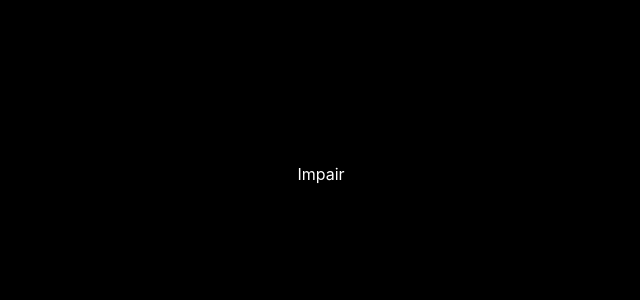
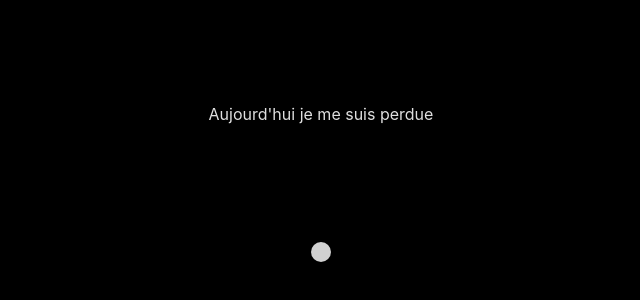
Before and after one commit to roman7501/test_location, a React (Create React App) app: page / in a window 1280 px wide. Shown: the part 226-526 px from the top of the page, without its empty margins (319-959 px from the left). Built offline with nearby package versions, Linux system fonts and the light colour scheme.

Commit message:
transitions added

```diff
--- a/package.json
+++ b/package.json
@@ -6,6 +6,7 @@
     "@testing-library/jest-dom": "^4.2.4",
     "@testing-library/react": "^9.5.0",
     "@testing-library/user-event": "^7.2.1",
+    "framer-motion": "^2.3.0",
     "react": "^16.13.1",
     "react-dom": "^16.13.1",
     "react-player": "^2.6.0",
--- a/src/App.js
+++ b/src/App.js
@@ -2,30 +2,32 @@ import React, { useState, useEffect } from "react";
 import "./App.css";
 import GlobalStyle from "./theme/GlobalStyle";
 import styled from "styled-components";
-import Slide from "./Components/Slide";
 import data from "./data/data";
 
-import { useTransition, animated } from "react-spring";
 import SlidePair from "./Components/SlidePair";
 import SlideImpair from "./Components/SlideImpair";
 
 function App({ className }) {
   const [index, setIndex] = useState(0);
-  const [sliders, setSliders] = useState(data.sliders[0]);
-  const [indexSlide, setIndexSlide] = useState(5);
+  const [slides, setSlides] = useState(data.sliders[0]);
   const [isPair, setIsPair] = useState(false);
+  const numberOfSlides = data.sliders.length - 1;
+
+  useEffect(() => {
+    setSlides(data.sliders[index]);
+  }, [index]);
 
   const nextSlide = () => {
-    if (index < indexSlide) {
+    if (index < numberOfSlides) {
       const newIndex = index + 1;
-      setSliders(data.sliders[index]);
       setIndex(newIndex);
-      pair(index);
-      console.log(isPair, index);
+      setSlides(data.sliders[index]);
+      verifyPair(index);
+      console.log(slides.text);
     }
   };
 
-  const pair = (i) => {
+  const verifyPair = (i) => {
     if (i % 2 === 0) {
       setIsPair(true);
     } else {
@@ -33,42 +35,11 @@ function App({ className }) {
     }
   };
 
-  useEffect(() => {
-    setSliders(data.sliders[index]);
-  }, [index]);
-
-  const transitions = useTransition(isPair, null, {
-    from: { position: "absolute", opacity: 0 },
-    enter: { opacity: 1 },
-    leave: { opacity: 0 },
-  });
-  const transitions2 = useTransition(!isPair, null, {
-    from: { position: "absolute", opacity: 0 },
-    enter: { opacity: 1 },
-    leave: { opacity: 0 },
-  });
-
   return (
-    <div className={className} onClick={() => nextSlide()}>
+    <div className={className}>
       <GlobalStyle />
-      {isPair &&
-        transitions.map(
-          ({ item, key, props }) =>
-            item && (
-              <animated.div key={key} style={props}>
-                <SlidePair />
-              </animated.div>
-            )
-        )}
-      {!isPair &&
-        transitions2.map(
-          ({ item, key, props }) =>
-            item && (
-              <animated.div key={key} style={props}>
-                <SlideImpair />
-              </animated.div>
-            )
-        )}
+      <SlidePair slides={slides} isPair={isPair} nextSlide={nextSlide} />
+      <SlideImpair slides={slides} isPair={isPair} nextSlide={nextSlide} />
     </div>
   );
 }
--- a/src/Components/SlideImpair.js
+++ b/src/Components/SlideImpair.js
@@ -1,11 +1,85 @@
 import React from "react";
+import styled from "styled-components";
+import { motion, AnimatePresence } from "framer-motion";
 
-const SlideImpair = () => {
+const SlideImpair = ({ className, slides, isPair, nextSlide }) => {
+  const fadeIn = slides.enter;
+  const fadeOut = slides.exit;
+
+  const style = { marginTop: slides.y1, marginLeft: slides.x1 };
+
+  const sliderVariants = {
+    hidden: {
+      opacity: 0,
+      x: slides.x1,
+      y: slides.y1,
+    },
+    visible: {
+      x: slides.x2,
+      y: slides.y2,
+      opacity: 1,
+      transition: { duration: fadeIn },
+    },
+    exit: {
+      opacity: 0,
+      transition: { duration: fadeOut },
+    },
+  };
+
+  const buttonVariants = {
+    hidden: {
+      opacity: 0,
+    },
+    visible: {
+      opacity: 1,
+      transition: { delay: 2, duration: 1 },
+    },
+    exit: {
+      opacity: 0,
+      transition: { duration: 0 },
+    },
+  };
   return (
-    <div>
-      <p>Impair</p>
-    </div>
+    <AnimatePresence>
+      {!isPair && (
+        <motion.div
+          className={className}
+          variants={sliderVariants}
+          initial="hidden"
+          animate="visible"
+          exit="exit"
+        >
+          <div>
+            <p style={style}>{slides.text}</p>
+          </div>
+          <motion.button
+            variants={buttonVariants}
+            onClick={() => {
+              nextSlide();
+            }}
+          />
+        </motion.div>
+      )}
+    </AnimatePresence>
   );
 };
 
-export default SlideImpair;
+export default styled(SlideImpair)`
+  position: fixed;
+  top: 0;
+  left: 0;
+  width: 100vw;
+  height: 100vh;
+  display: flex;
+  flex-direction: column;
+  justify-content: center;
+  align-items: center;
+  button {
+    margin-top: 100px;
+    width: 20px;
+    height: 20px;
+    border-radius: 50px;
+    border: none;
+    outline: none;
+  }
+`;
--- a/src/Components/SlidePair.js
+++ b/src/Components/SlidePair.js
@@ -1,11 +1,88 @@
 import React from "react";
+import styled from "styled-components";
 
-const SlidePair = () => {
+import { motion, AnimatePresence } from "framer-motion";
+
+const SlidePair = ({ className, slides, isPair, nextSlide }) => {
+  const fadeIn = slides.enter;
+  const fadeOut = slides.exit;
+
+  const style = { marginTop: slides.y1, marginLeft: slides.x1 };
+
+  const sliderVariants = {
+    hidden: {
+      opacity: 0,
+      x: slides.x1,
+      y: slides.y1,
+    },
+    visible: {
+      opacity: 1,
+      x: slides.x2,
+      y: slides.y2,
+      transition: { duration: fadeIn },
+    },
+    exit: {
+      opacity: 0,
+      transition: { duration: fadeOut },
+    },
+  };
+
+  const buttonVariants = {
+    hidden: {
+      opacity: 0,
+    },
+    visible: {
+      opacity: 1,
+      transition: { delay: 2, duration: 1 },
+    },
+    exit: {
+      opacity: 0,
+      transition: { duration: 0 },
+    },
+  };
   return (
-    <div>
-      <p>pair</p>
-    </div>
+    <AnimatePresence>
+      {isPair && (
+        <>
+          <motion.div
+            className={className}
+            variants={sliderVariants}
+            initial="hidden"
+            animate="visible"
+            exit="exit"
+          >
+            <div>
+              <p style={style}>{slides.text}</p>
+            </div>
+            <motion.button
+              variants={buttonVariants}
+              onClick={() => {
+                nextSlide();
+              }}
+            />
+          </motion.div>
+        </>
+      )}
+    </AnimatePresence>
   );
 };
 
-export default SlidePair;
+export default styled(SlidePair)`
+  position: fixed;
+  top: 0;
+  left: 0;
+  width: 100vw;
+  height: 100vh;
+  display: flex;
+  flex-direction: column;
+  justify-content: center;
+  align-items: center;
+  button {
+    margin-top: 100px;
+    width: 20px;
+    height: 20px;
+    border-radius: 50px;
+    border: none;
+    outline: none;
+  }
+`;
--- a/src/data/data.js
+++ b/src/data/data.js
@@ -2,28 +2,47 @@ const data = {
   sliders: [
     {
       text: "Aujourd'hui je me suis perdue",
-      transition: "10",
+      enter: "10",
+      exit: "2",
     },
     {
-      text: "tu fais quoi",
-      transition: "10",
+      text: "C'est pas grave",
+      enter: "5",
+      exit: "2",
+      x1: "10px",
+      y1: "20px",
     },
     {
-      text: " oui",
-      transition: "10",
+      text: "Ça arrive",
+      enter: "1",
+      exit: "2",
     },
     {
-      text: "ah bon ",
-      transition: "10",
+      text: "Je marche",
+      enter: "1",
+      exit: "2",
     },
     {
-      text: "oui, oui",
-      transition: "10",
+      text: "Est-ce qu'on peut marcher ensemble ? ",
+      enter: "1",
+      exit: "2",
     },
 
     {
-      text: "rien j'essaye un truc",
-      transition: "10",
+      text: " ",
+      enter: "1",
+      exit: "2",
+    },
+    {
+      text:
+        "Je ne t'entends pas mais si tu veux bien nous pouvons marcher ensemble ",
+      enter: "1",
+      exit: "2",
+    },
+    {
+      text: " ",
+      enter: "1",
+      exit: "2",
     },
   ],
 };
```
Also changed, not shown: 1 other file (tests, documents, lock files or other folders).
